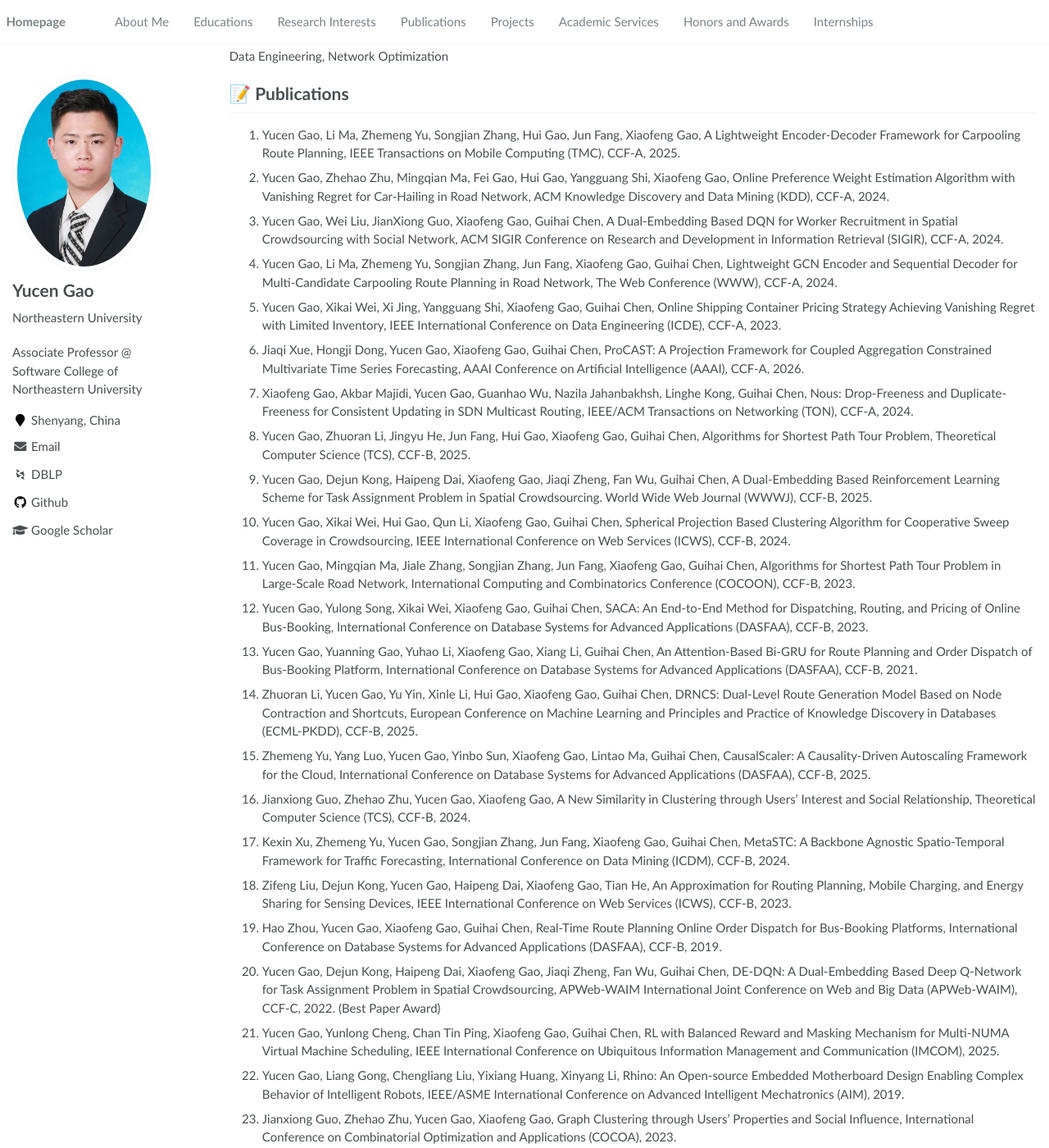
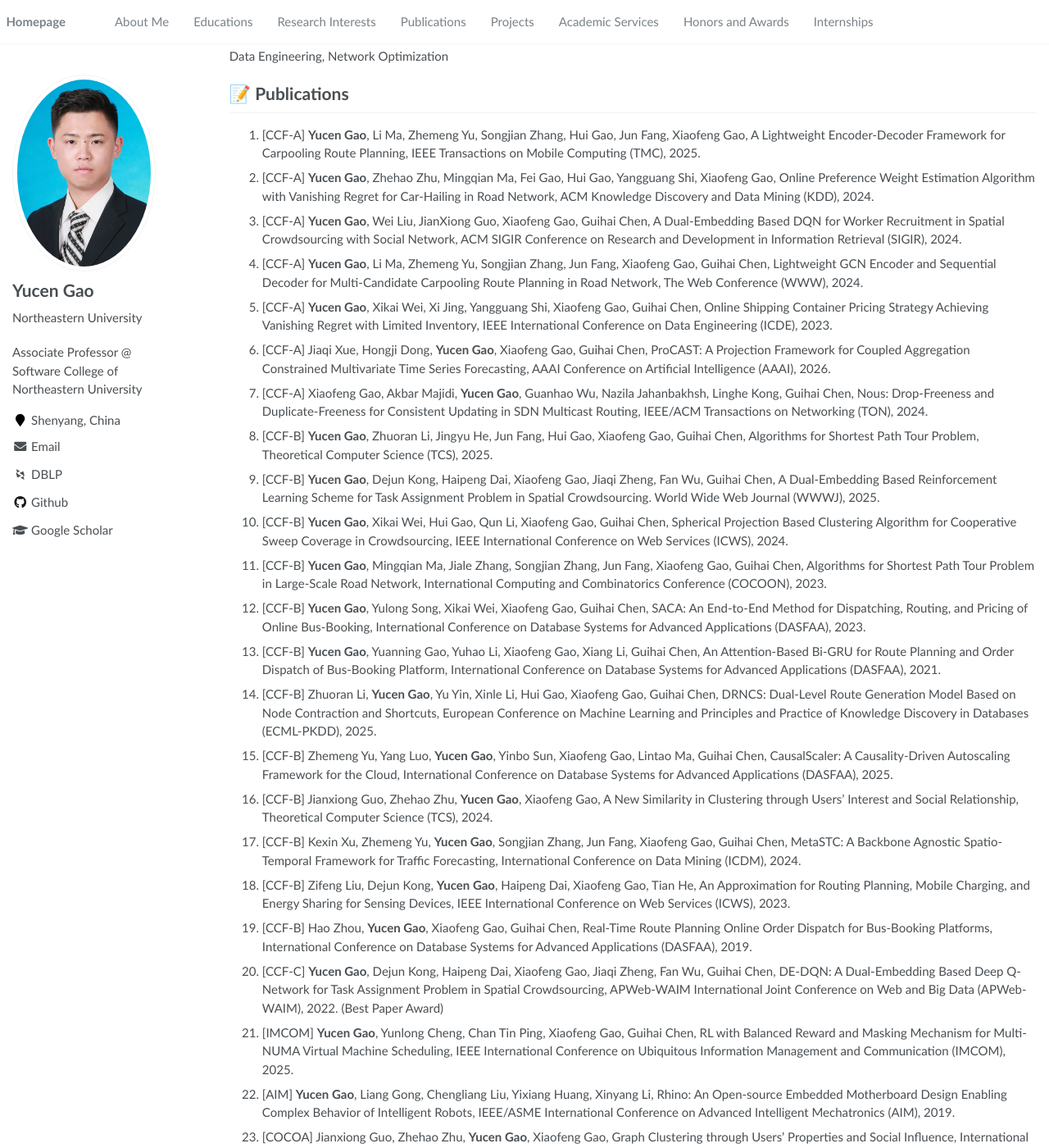
Before and after one commit to GaoYucen/GaoYucen.github.io, a Jekyll site: the page built from _pages/about.md, in a window 1280 px wide and 1400 px high, scrolled down 275 px. Shown: the whole window at 82% size. Built offline with Jekyll 4.4.1, drawn with Linux system fonts in a browser that asks for light colours; some web fonts are replaced; some of the changed text lies outside the part shown.

Commit message:
update new info 2025.11.12-2

```diff
--- a/_config.yml
+++ b/_config.yml
@@ -37,7 +37,7 @@ author:
   flickr           :
   facebook         :
   foursquare       :
-  github           : "github GaoYucen"
+  github           : "GaoYucen"
   google_plus      :
   keybase          :
   instagram        :
--- a/_pages/about.md
+++ b/_pages/about.md
@@ -35,36 +35,36 @@ Data Engineering, Network Optimization
 # 📝 Publications
 
 <!--A一作5-->
-1. Yucen Gao, Li Ma, Zhemeng Yu, Songjian Zhang, Hui Gao, Jun Fang, Xiaofeng Gao, A Lightweight Encoder-Decoder Framework for Carpooling Route Planning, IEEE Transactions on Mobile Computing (TMC), CCF-A, 2025.
-1. Yucen Gao, Zhehao Zhu, Mingqian Ma, Fei Gao, Hui Gao, Yangguang Shi, Xiaofeng Gao, Online Preference Weight Estimation Algorithm with Vanishing Regret for Car-Hailing in Road Network, ACM Knowledge Discovery and Data Mining (KDD), CCF-A, 2024.
-1. Yucen Gao, Wei Liu, JianXiong Guo, Xiaofeng Gao, Guihai Chen, A Dual-Embedding Based DQN for Worker Recruitment in Spatial Crowdsourcing with Social Network, ACM SIGIR Conference on Research and Development in Information Retrieval (SIGIR), CCF-A, 2024.
-1. Yucen Gao, Li Ma, Zhemeng Yu, Songjian Zhang, Jun Fang, Xiaofeng Gao, Guihai Chen, Lightweight GCN Encoder and Sequential Decoder for Multi-Candidate Carpooling Route Planning in Road Network, The Web Conference (WWW), CCF-A, 2024.
-1. Yucen Gao, Xikai Wei, Xi Jing, Yangguang Shi, Xiaofeng Gao, Guihai Chen, Online Shipping Container Pricing Strategy Achieving Vanishing Regret with Limited Inventory, IEEE International Conference on Data Engineering (ICDE), CCF-A, 2023.
+1. [CCF-A] **Yucen Gao**, Li Ma, Zhemeng Yu, Songjian Zhang, Hui Gao, Jun Fang, Xiaofeng Gao, A Lightweight Encoder-Decoder Framework for Carpooling Route Planning, IEEE Transactions on Mobile Computing (TMC), 2025.
+1. [CCF-A] **Yucen Gao**, Zhehao Zhu, Mingqian Ma, Fei Gao, Hui Gao, Yangguang Shi, Xiaofeng Gao, Online Preference Weight Estimation Algorithm with Vanishing Regret for Car-Hailing in Road Network, ACM Knowledge Discovery and Data Mining (KDD), 2024.
+1. [CCF-A] **Yucen Gao**, Wei Liu, JianXiong Guo, Xiaofeng Gao, Guihai Chen, A Dual-Embedding Based DQN for Worker Recruitment in Spatial Crowdsourcing with Social Network, ACM SIGIR Conference on Research and Development in Information Retrieval (SIGIR), 2024.
+1. [CCF-A] **Yucen Gao**, Li Ma, Zhemeng Yu, Songjian Zhang, Jun Fang, Xiaofeng Gao, Guihai Chen, Lightweight GCN Encoder and Sequential Decoder for Multi-Candidate Carpooling Route Planning in Road Network, The Web Conference (WWW), 2024.
+1. [CCF-A] **Yucen Gao**, Xikai Wei, Xi Jing, Yangguang Shi, Xiaofeng Gao, Guihai Chen, Online Shipping Container Pricing Strategy Achieving Vanishing Regret with Limited Inventory, IEEE International Conference on Data Engineering (ICDE), 2023.
 <!--A合作2-->
-1. Jiaqi Xue, Hongji Dong, Yucen Gao, Xiaofeng Gao, Guihai Chen, ProCAST: A Projection Framework for Coupled Aggregation Constrained Multivariate Time Series Forecasting, AAAI Conference on Artificial Intelligence (AAAI), CCF-A, 2026.
-1. Xiaofeng Gao, Akbar Majidi, Yucen Gao, Guanhao Wu, Nazila Jahanbakhsh, Linghe Kong, Guihai Chen, Nous: Drop-Freeness and Duplicate-Freeness for Consistent Updating in SDN Multicast Routing, IEEE/ACM Transactions on Networking (TON), CCF-A, 2024.
+1. [CCF-A] Jiaqi Xue, Hongji Dong, **Yucen Gao**, Xiaofeng Gao, Guihai Chen, ProCAST: A Projection Framework for Coupled Aggregation Constrained Multivariate Time Series Forecasting, AAAI Conference on Artificial Intelligence (AAAI), 2026.
+1. [CCF-A] Xiaofeng Gao, Akbar Majidi, **Yucen Gao**, Guanhao Wu, Nazila Jahanbakhsh, Linghe Kong, Guihai Chen, Nous: Drop-Freeness and Duplicate-Freeness for Consistent Updating in SDN Multicast Routing, IEEE/ACM Transactions on Networking (TON), 2024.
 <!--B一作6-->
-1. Yucen Gao, Zhuoran Li, Jingyu He, Jun Fang, Hui Gao, Xiaofeng Gao, Guihai Chen, Algorithms for Shortest Path Tour Problem, Theoretical Computer Science (TCS), CCF-B, 2025.
-1. Yucen Gao, Dejun Kong, Haipeng Dai, Xiaofeng Gao, Jiaqi Zheng, Fan Wu, Guihai Chen, A Dual-Embedding Based Reinforcement Learning Scheme for Task Assignment Problem in Spatial Crowdsourcing. World Wide Web Journal (WWWJ), CCF-B, 2025.
-1. Yucen Gao, Xikai Wei, Hui Gao, Qun Li, Xiaofeng Gao, Guihai Chen, Spherical Projection Based Clustering Algorithm for Cooperative Sweep Coverage in Crowdsourcing, IEEE International Conference on Web Services (ICWS), CCF-B, 2024.
-1. Yucen Gao, Mingqian Ma, Jiale Zhang, Songjian Zhang, Jun Fang, Xiaofeng Gao, Guihai Chen, Algorithms for Shortest Path Tour Problem in Large-Scale Road Network, International Computing and Combinatorics Conference (COCOON), CCF-B, 2023.
-1. Yucen Gao, Yulong Song, Xikai Wei, Xiaofeng Gao, Guihai Chen, SACA: An End-to-End Method for Dispatching, Routing, and Pricing of Online Bus-Booking, International Conference on Database Systems for Advanced Applications (DASFAA), CCF-B, 2023.
-1. Yucen Gao, Yuanning Gao, Yuhao Li, Xiaofeng Gao, Xiang Li, Guihai Chen, An Attention-Based Bi-GRU for Route Planning and Order Dispatch of Bus-Booking Platform, International Conference on Database Systems for Advanced Applications (DASFAA), CCF-B, 2021.
+1. [CCF-B] **Yucen Gao**, Zhuoran Li, Jingyu He, Jun Fang, Hui Gao, Xiaofeng Gao, Guihai Chen, Algorithms for Shortest Path Tour Problem, Theoretical Computer Science (TCS), 2025.
+1. [CCF-B] **Yucen Gao**, Dejun Kong, Haipeng Dai, Xiaofeng Gao, Jiaqi Zheng, Fan Wu, Guihai Chen, A Dual-Embedding Based Reinforcement Learning Scheme for Task Assignment Problem in Spatial Crowdsourcing. World Wide Web Journal (WWWJ), 2025.
+1. [CCF-B] **Yucen Gao**, Xikai Wei, Hui Gao, Qun Li, Xiaofeng Gao, Guihai Chen, Spherical Projection Based Clustering Algorithm for Cooperative Sweep Coverage in Crowdsourcing, IEEE International Conference on Web Services (ICWS), 2024.
+1. [CCF-B] **Yucen Gao**, Mingqian Ma, Jiale Zhang, Songjian Zhang, Jun Fang, Xiaofeng Gao, Guihai Chen, Algorithms for Shortest Path Tour Problem in Large-Scale Road Network, International Computing and Combinatorics Conference (COCOON), 2023.
+1. [CCF-B] **Yucen Gao**, Yulong Song, Xikai Wei, Xiaofeng Gao, Guihai Chen, SACA: An End-to-End Method for Dispatching, Routing, and Pricing of Online Bus-Booking, International Conference on Database Systems for Advanced Applications (DASFAA), 2023.
+1. [CCF-B] **Yucen Gao**, Yuanning Gao, Yuhao Li, Xiaofeng Gao, Xiang Li, Guihai Chen, An Attention-Based Bi-GRU for Route Planning and Order Dispatch of Bus-Booking Platform, International Conference on Database Systems for Advanced Applications (DASFAA), 2021.
 <!--B合作6-->
-1. Zhuoran Li, Yucen Gao, Yu Yin, Xinle Li, Hui Gao, Xiaofeng Gao, Guihai Chen, DRNCS: Dual-Level Route Generation Model Based on Node Contraction and Shortcuts, European Conference on Machine Learning and Principles and Practice of Knowledge Discovery in Databases (ECML-PKDD), CCF-B, 2025.
-1. Zhemeng Yu, Yang Luo, Yucen Gao, Yinbo Sun, Xiaofeng Gao, Lintao Ma, Guihai Chen, CausalScaler: A Causality-Driven Autoscaling Framework for the Cloud, International Conference on Database Systems for Advanced Applications (DASFAA), CCF-B, 2025.
-1. Jianxiong Guo, Zhehao Zhu, Yucen Gao, Xiaofeng Gao, A New Similarity in Clustering through Users' Interest and Social Relationship, Theoretical Computer Science (TCS), CCF-B, 2024.
-1. Kexin Xu, Zhemeng Yu, Yucen Gao, Songjian Zhang, Jun Fang, Xiaofeng Gao, Guihai Chen, MetaSTC: A Backbone Agnostic Spatio-Temporal Framework for Traffic Forecasting, International Conference on Data Mining (ICDM), CCF-B, 2024.
-1. Zifeng Liu, Dejun Kong, Yucen Gao, Haipeng Dai, Xiaofeng Gao, Tian He, An Approximation for Routing Planning, Mobile Charging, and Energy Sharing for Sensing Devices, IEEE International Conference on Web Services (ICWS), CCF-B, 2023.
-1. Hao Zhou, Yucen Gao, Xiaofeng Gao, Guihai Chen, Real-Time Route Planning Online Order Dispatch for Bus-Booking Platforms, International Conference on Database Systems for Advanced Applications (DASFAA), CCF-B, 2019.
+1. [CCF-B] Zhuoran Li, **Yucen Gao**, Yu Yin, Xinle Li, Hui Gao, Xiaofeng Gao, Guihai Chen, DRNCS: Dual-Level Route Generation Model Based on Node Contraction and Shortcuts, European Conference on Machine Learning and Principles and Practice of Knowledge Discovery in Databases (ECML-PKDD), 2025.
+1. [CCF-B] Zhemeng Yu, Yang Luo, **Yucen Gao**, Yinbo Sun, Xiaofeng Gao, Lintao Ma, Guihai Chen, CausalScaler: A Causality-Driven Autoscaling Framework for the Cloud, International Conference on Database Systems for Advanced Applications (DASFAA), 2025.
+1. [CCF-B] Jianxiong Guo, Zhehao Zhu, **Yucen Gao**, Xiaofeng Gao, A New Similarity in Clustering through Users' Interest and Social Relationship, Theoretical Computer Science (TCS), 2024.
+1. [CCF-B] Kexin Xu, Zhemeng Yu, **Yucen Gao**, Songjian Zhang, Jun Fang, Xiaofeng Gao, Guihai Chen, MetaSTC: A Backbone Agnostic Spatio-Temporal Framework for Traffic Forecasting, International Conference on Data Mining (ICDM), 2024.
+1. [CCF-B] Zifeng Liu, Dejun Kong, **Yucen Gao**, Haipeng Dai, Xiaofeng Gao, Tian He, An Approximation for Routing Planning, Mobile Charging, and Energy Sharing for Sensing Devices, IEEE International Conference on Web Services (ICWS), 2023.
+1. [CCF-B] Hao Zhou, **Yucen Gao**, Xiaofeng Gao, Guihai Chen, Real-Time Route Planning Online Order Dispatch for Bus-Booking Platforms, International Conference on Database Systems for Advanced Applications (DASFAA), 2019.
 <!--C以下一作3-->
-1. Yucen Gao, Dejun Kong, Haipeng Dai, Xiaofeng Gao, Jiaqi Zheng, Fan Wu, Guihai Chen, DE-DQN: A Dual-Embedding Based Deep Q-Network for Task Assignment Problem in Spatial Crowdsourcing, APWeb-WAIM International Joint Conference on Web and Big Data (APWeb-WAIM), CCF-C, 2022. (Best Paper Award)
-1. Yucen Gao, Yunlong Cheng, Chan Tin Ping, Xiaofeng Gao, Guihai Chen, RL with Balanced Reward and Masking Mechanism for Multi-NUMA Virtual Machine Scheduling, IEEE International Conference on Ubiquitous Information Management and Communication (IMCOM), 2025.
-1. Yucen Gao, Liang Gong, Chengliang Liu, Yixiang Huang, Xinyang Li, Rhino: An Open-source Embedded Motherboard Design Enabling Complex Behavior of Intelligent Robots, IEEE/ASME International Conference on Advanced Intelligent Mechatronics (AIM), 2019.
+1. [CCF-C] **Yucen Gao**, Dejun Kong, Haipeng Dai, Xiaofeng Gao, Jiaqi Zheng, Fan Wu, Guihai Chen, DE-DQN: A Dual-Embedding Based Deep Q-Network for Task Assignment Problem in Spatial Crowdsourcing, APWeb-WAIM International Joint Conference on Web and Big Data (APWeb-WAIM), 2022. (Best Paper Award)
+1. [IMCOM] **Yucen Gao**, Yunlong Cheng, Chan Tin Ping, Xiaofeng Gao, Guihai Chen, RL with Balanced Reward and Masking Mechanism for Multi-NUMA Virtual Machine Scheduling, IEEE International Conference on Ubiquitous Information Management and Communication (IMCOM), 2025.
+1. [AIM] **Yucen Gao**, Liang Gong, Chengliang Liu, Yixiang Huang, Xinyang Li, Rhino: An Open-source Embedded Motherboard Design Enabling Complex Behavior of Intelligent Robots, IEEE/ASME International Conference on Advanced Intelligent Mechatronics (AIM), 2019.
 <!--C以下合作3-->
-1. Jianxiong Guo, Zhehao Zhu, Yucen Gao, Xiaofeng Gao, Graph Clustering through Users' Properties and Social Influence, International Conference on Combinatorial Optimization and Applications (COCOA), 2023.
-1. Ganyu Huang, Qiaoyi Pan, Shuangying Zhao, Yucen Gao, Xiaofeng Gao, Prediction of COVID-19 Outbreak in China and Optimal Return Date for University Students Based on Propagation Dynamics, Journal of Shanghai Jiao Tong University (Science), 2020.
-1. Sijia Li, Kun Song, Boran Yang, Yucen Gao, Xiaofeng Gao, Preliminary Assessment of the COVID-19 Outbreak Using 3-Staged Model e-ISHR, Journal of Shanghai Jiao Tong University (Science), 2020.
+1. [COCOA] Jianxiong Guo, Zhehao Zhu, **Yucen Gao**, Xiaofeng Gao, Graph Clustering through Users' Properties and Social Influence, International Conference on Combinatorial Optimization and Applications (COCOA), 2023.
+1. [Science] Ganyu Huang, Qiaoyi Pan, Shuangying Zhao, **Yucen Gao**, Xiaofeng Gao, Prediction of COVID-19 Outbreak in China and Optimal Return Date for University Students Based on Propagation Dynamics, Journal of Shanghai Jiao Tong University (Science), 2020.
+1. [Science] Sijia Li, Kun Song, Boran Yang, **Yucen Gao**, Xiaofeng Gao, Preliminary Assessment of the COVID-19 Outbreak Using 3-Staged Model e-ISHR, Journal of Shanghai Jiao Tong University (Science), 2020.
 
 # 🧰 Projects
 - National Key R&D Program, Research on Quality Control and Traceability Technology of Manufacturing Process Based on Online Monitoring Data, 2024.12-2027.11, Key Member
```
